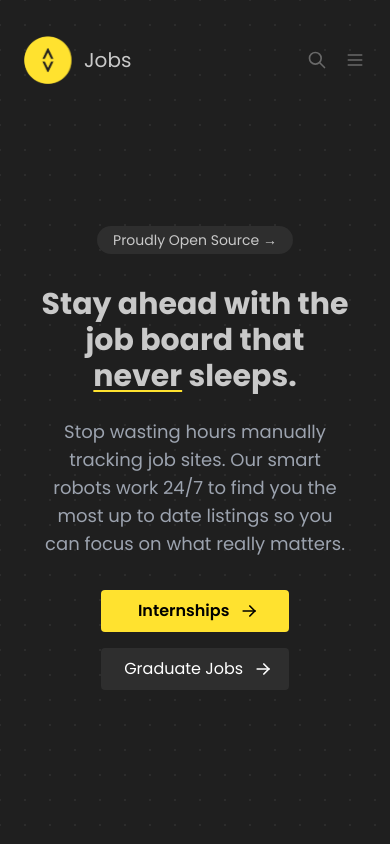
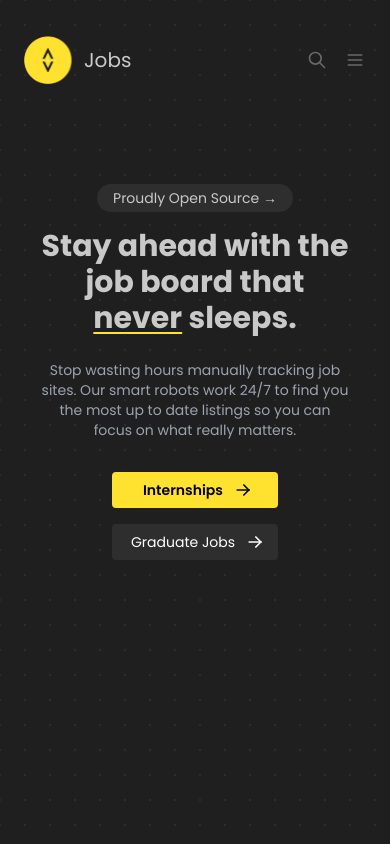
Before and after one commit to monashcoding/mploy-app, a Next.js app in the folder frontend/: page / in a window 390 px wide. Built offline with nearby package versions, Linux system fonts and the light colour scheme.

Commit message:
improve readability on mobile

```diff
--- a/frontend/src/app/page.tsx
+++ b/frontend/src/app/page.tsx
@@ -47,8 +47,8 @@ export default function Page() {
     <>
       <DotBackground />
 
-      <div className="flex flex-col items-center justify-center min-h-[80vh] text-center px-4">
-        <div className="flex items-center gap-2 mb-8">
+      <div className="flex flex-col items-center mt-16 md:mt-0 md:justify-center min-h-[80vh] text-center px-4">
+        <div className="flex items-center gap-2 mb-4 md:mb-8">
           <Link
             href="https://github.com/monashcoding/mploy-app"
             target="_blank"
@@ -64,7 +64,7 @@ export default function Page() {
           sleeps.
         </h1>
 
-        <p className="text-lg text-gray-400 max-w-2xl mb-8">
+        <p className="text-sm md:text-lg text-gray-400 max-w-2xl mb-8">
           Stop wasting hours manually tracking job sites. Our smart robots work
           24/7 to find you the most up to date listings so you can focus on what
           really matters.
@@ -72,7 +72,7 @@ export default function Page() {
 
         <div className="flex flex-col sm:flex-row gap-4">
           <Button
-            size="md"
+            size="sm"
             color="accent"
             c="black"
             rightSection={<IconArrowRight size={20} />}
@@ -82,7 +82,7 @@ export default function Page() {
           </Button>
 
           <Button
-              size="md"
+              size="sm"
               color="secondary"
               c="white"
               rightSection={<IconArrowRight size={20} />}
```
